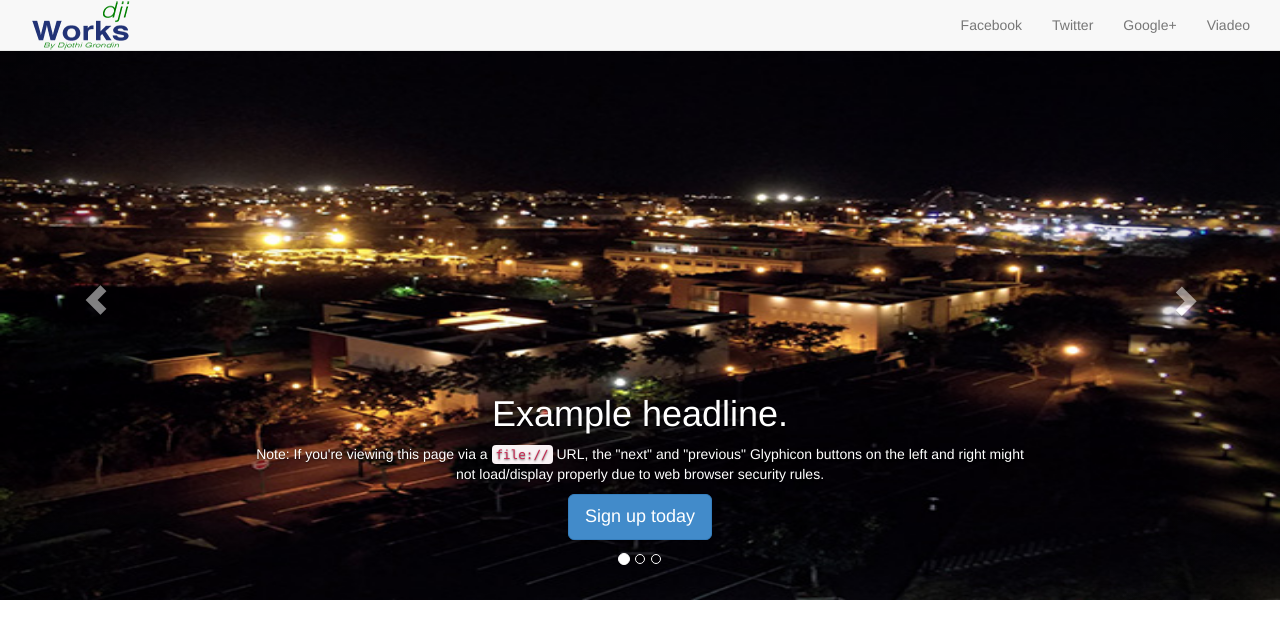
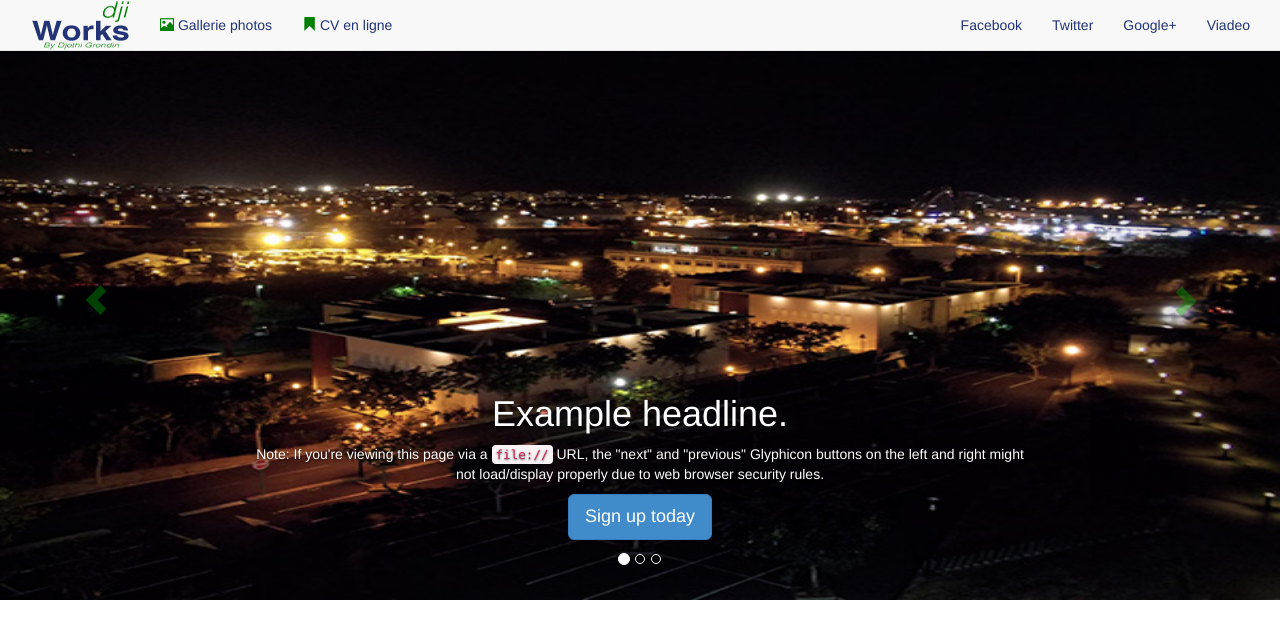
Before and after one commit to djiworks/djiworksv2, a PHP site: page / in a window 1280 px wide. Shown: the top 639 px of the page. Run offline with PHP 8.4, Linux system fonts and the light colour scheme; some libraries are stand-ins or nearby versions.

Commit message:
maj menu

```diff
--- a/css/custom.css
+++ b/css/custom.css
@@ -1,3 +1,14 @@
+/* CUSTOMIZE GLOBAL STYLE
+-------------------------------------------------- */
+.glyphicon {
+	color: #008000 !important;
+}
+
+.navbar-default .navbar-nav > li > a
+{
+	color: #223376;
+}
+
 
 /* CUSTOMIZE THE NAVBAR
 -------------------------------------------------- */
--- a/index.php
+++ b/index.php
@@ -45,7 +45,7 @@
 	<nav class="navbar navbar-default navbar-static-top" role="navigation">
 		<div class="container-fluid">
 			<div class="navbar-header">
-		      <button type="button" class="navbar-toggle" data-toggle="collapse" data-target="#bs-example-navbar-collapse-1">
+		      <button type="button" class="navbar-toggle" data-toggle="collapse" data-target="#collapse-menu">
 		        <span class="sr-only">Toggle navigation</span>
 		        <span class="icon-bar"></span>
 		        <span class="icon-bar"></span>
@@ -55,7 +55,11 @@
 		    </div>
 
 
-		    <div class="collapse navbar-collapse">
+		    <div class="collapse navbar-collapse" id="collapse-menu">
+		    	<ul class="nav navbar-nav">
+		    		<li><a href="#"><span class="glyphicon glyphicon-picture"></span> Gallerie photos</a></li>
+					<li><a href="#"><span class="glyphicon glyphicon-bookmark"></span> CV en ligne</a></li>
+		    	</ul>
 			    <ul class="nav navbar-nav navbar-right">
 					<li><a href="#">Facebook</a></li>
 					<li><a href="#">Twitter</a></li>
@@ -67,7 +71,7 @@
 	</nav>
 	</div>
 
-	<!-- Navigation Bar -->
+	<!-- Caroussel Bar -->
 	<div id="slideshow" class="carousel slide" data-ride="carousel">
       <!-- Indicators -->
       <ol class="carousel-indicators">
```
